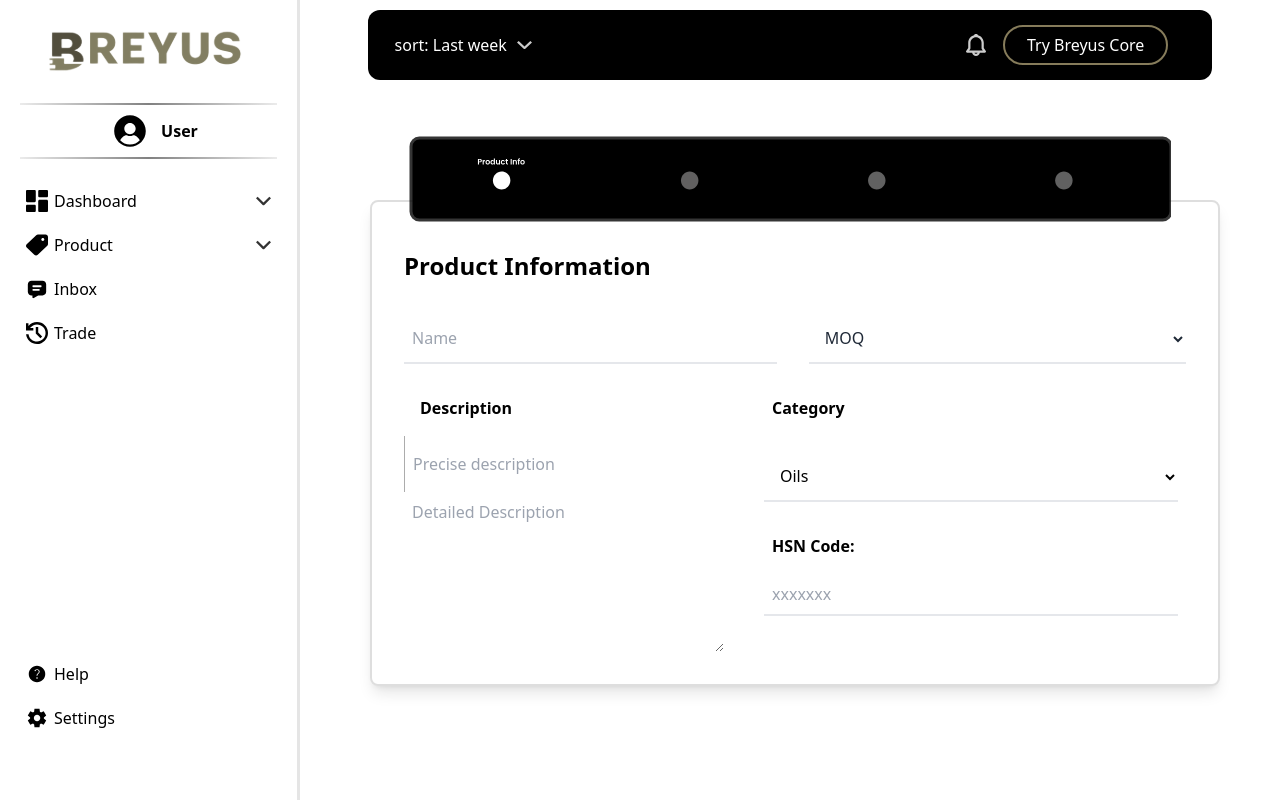
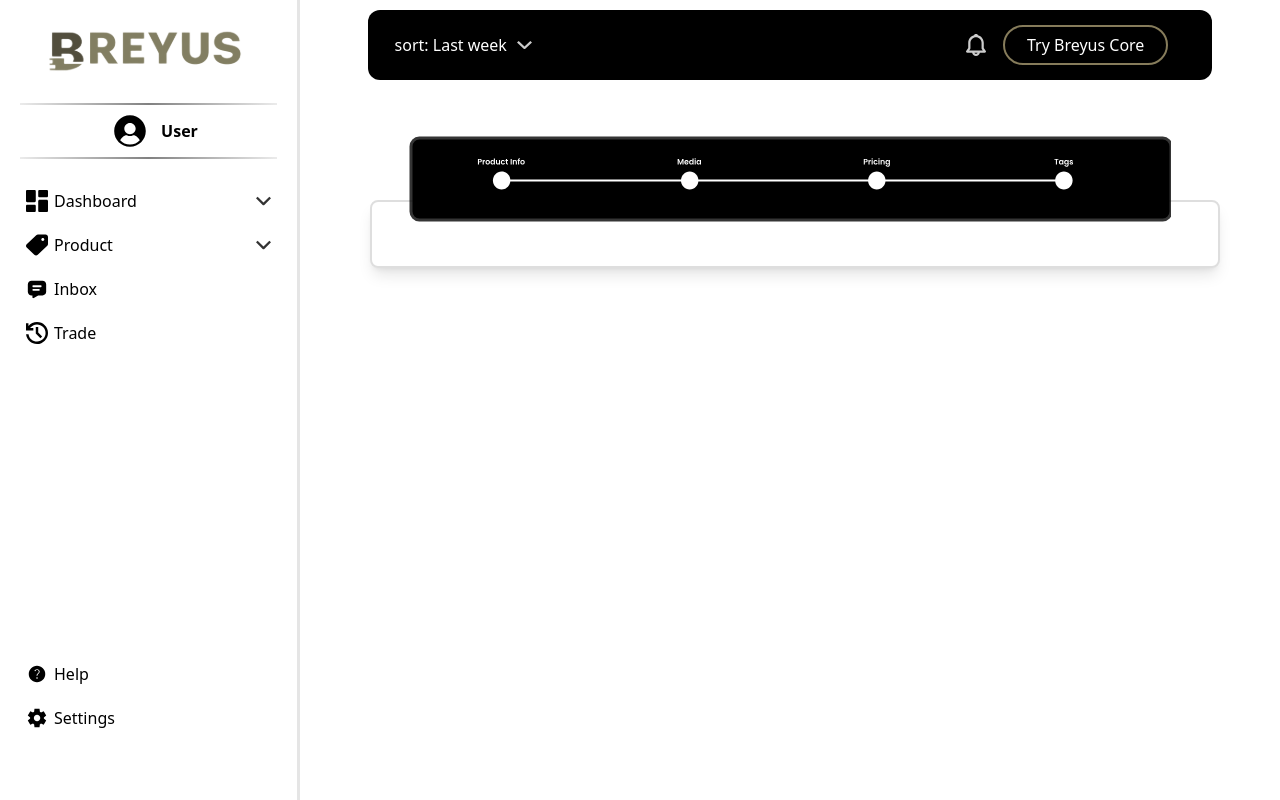
Before and after one commit to heybadrinath/Breyus, a React (Create React App) app in the folder frontend/: page /seller/product in a window 1280 px wide. Built offline with nearby package versions, Linux system fonts and the light colour scheme.

Commit message:
Product page

```diff
--- a/frontend/src/routes/index.tsx
+++ b/frontend/src/routes/index.tsx
@@ -12,7 +12,7 @@ import Security from "../seller/security";
 import { motion, AnimatePresence } from "framer-motion";
 import Sales from "../seller/sales";
 import Upgrade from "../seller/upgrade";
-import Products from "../seller/products";
+import {Product} from "../seller/products";
 import ForgotPassword from "../buyer/forgot-password";
 import BuyerDashboard from "../buyer/dashboard";
 import SellerForgotPassword from "../seller/forgot-password";
@@ -73,7 +73,7 @@ const AppRoutes = () => {
           <Route path="/seller/security" element={<Animate page={<Layout Body={<Security />}/>} />} />
           <Route path="/seller/sales" element={<Animate page={<Layout Body={<Sales />}/>} />} />
           <Route path="/seller/upgrade" element={<Animate page={<Layout Body={<Upgrade />}/>} />} />
-          <Route path="/seller/product" element={<Animate page={<Layout Body={<Products/>}/>} />} />
+          <Route path="/seller/product" element={<Animate page={<Layout Body={<Product/>}/>} />} />
 
           {/* Seller settings with different layout */}
           <Route path="/seller/settings" element={<Animate page={<SellerSettings />} />}/>
--- a/frontend/src/seller/products.tsx
+++ b/frontend/src/seller/products.tsx
@@ -1,4 +1,4 @@
-import React from "react";
+import React, { JSX, useState } from "react";
 import { ReactNode } from "react";
 
 
@@ -63,9 +63,10 @@ const ProductLayout = ({ productype, Body }: { productype: string, Body: ReactNo
     );
 }
 
-const Productcontent = () => {
+const ProductInformation = () => {
     return (
-        <div>
+        <ProductLayout productype="product" Body={
+            <div className="flex flex-col">
                 <h1 className=" font-bold m-4 text-2xl">Product Information</h1>
 
                 <div className="flex w-full">
@@ -82,8 +83,8 @@ const Productcontent = () => {
 
                     <div id="description" className="flex flex-col mx-4">
                         <h1 className="font-semibold text-md m-4">Description</h1>
-                    <input placeholder="Precise description" className="px-2 py-4 border-l focus:outline-none border-[#00000053]" type="text" name="precise-description" id="precise-description" />
-                    <textarea placeholder="Detailed Description" className="px-2 py-2 w-[25vw] h-[20vh] border-[#00000053] border-1" name="Detailed-Description" id="Detailed-Description" />
+                        <input placeholder="Precise description" className="px-2 py-4 border-x border-t focus:outline-none border-[#00000053] rounded-tl-lg rounded-tr-lg" type="text" name="precise-description" id="precise-description" />
+                        <textarea placeholder="Detailed Description" className="px-2 py-2 w-[25vw] h-[20vh] border-[#00000053] border-x border-y rounded-bl-lg rounded-br-lg" name="Detailed-Description" id="Detailed-Description" />
                     </div>
 
                     <div className="mx-4 flex w-full flex-col" id="Category-hsn">
@@ -100,8 +101,9 @@ const Productcontent = () => {
 
                 </div>
 
-
+                <button className={" bg-gradient-to-r from-[#000000] to-[#353535D9] text-white px-8 py-1 rounded-md ml-auto w-fit"}>Next</button>
             </div>
+        } />
     );
 };
 
@@ -120,21 +122,53 @@ const Media = () => {
                         <p>Test Report Files</p>
                         <input type="file" name="" id="" />
                     </div>
+                    <button>Next</button>
+                </div>
+
+            } />
+        </div>
+    );
+}
+
+const Price = () => {
+    const [onSale, setOnSale] = useState(true);
+
+    return (
+        <ProductLayout productype="price" Body={
+          <div>
+
           </div>
         } />
+    );
+}
+
+const Tags = () => {
+    return (
+        <ProductLayout productype="tags" Body={
+            <div>
+
             </div>
+        } />
     );
 }
 
 
 
 function Product() {
+    let page_no = 3; // 0: Product Information, 1: Media, 2: Price, 3: Tags
+    let Product_pages: JSX.Element[] = [
+        <ProductInformation />,
+        <Media />,
+        <Price />,
+        <Tags />
+    ];
+
     return (
-        <div>
-            <ProductLayout productype="product" Body={<Productcontent />} />
-            {/* <Media/> */}
-        </div>
+        <>
+            {Product_pages[page_no]}
+        </>
+
     );
 }
 
-export default Product;
+export { Product, Media };
```
Lines whose indentation alone changed are shown as unchanged.
